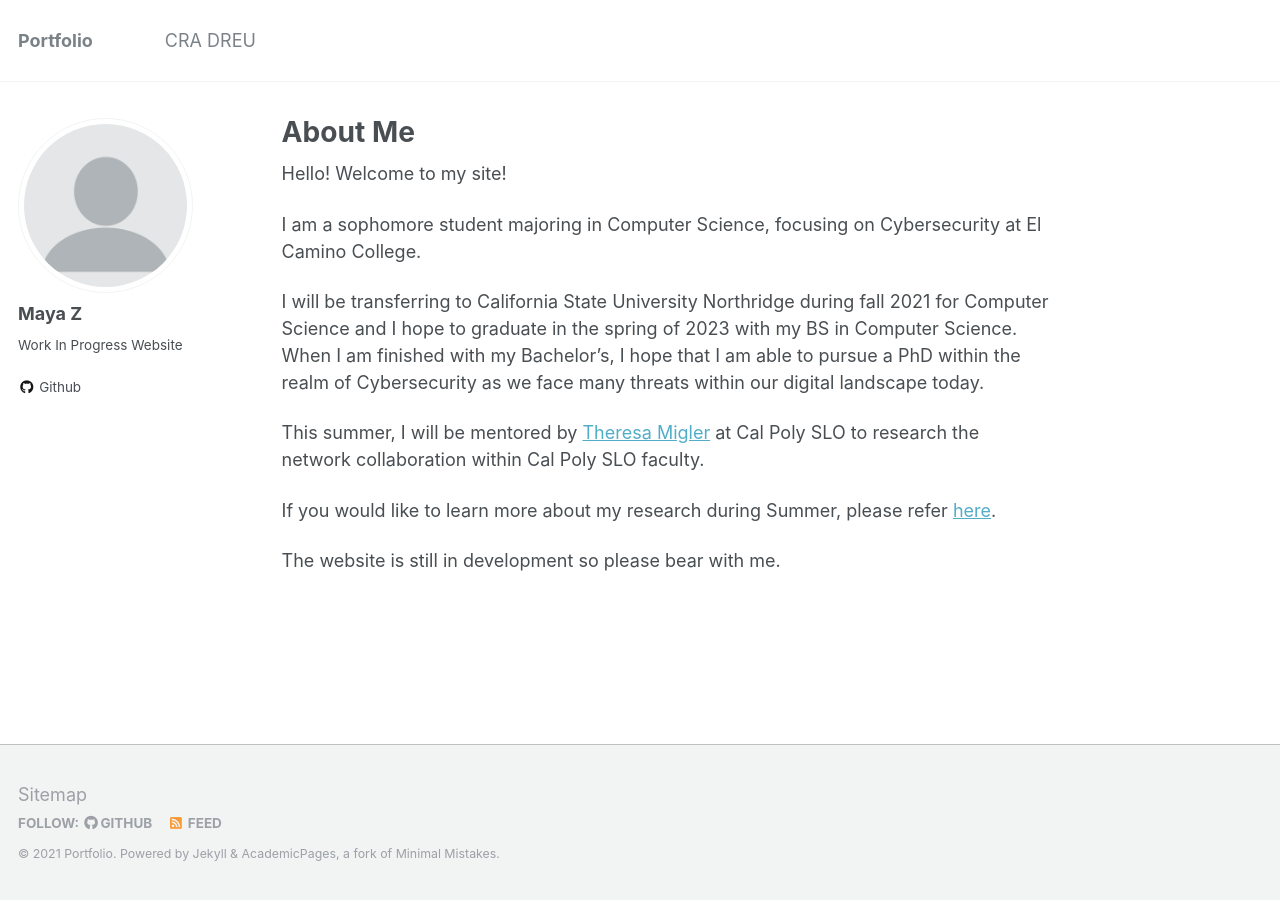
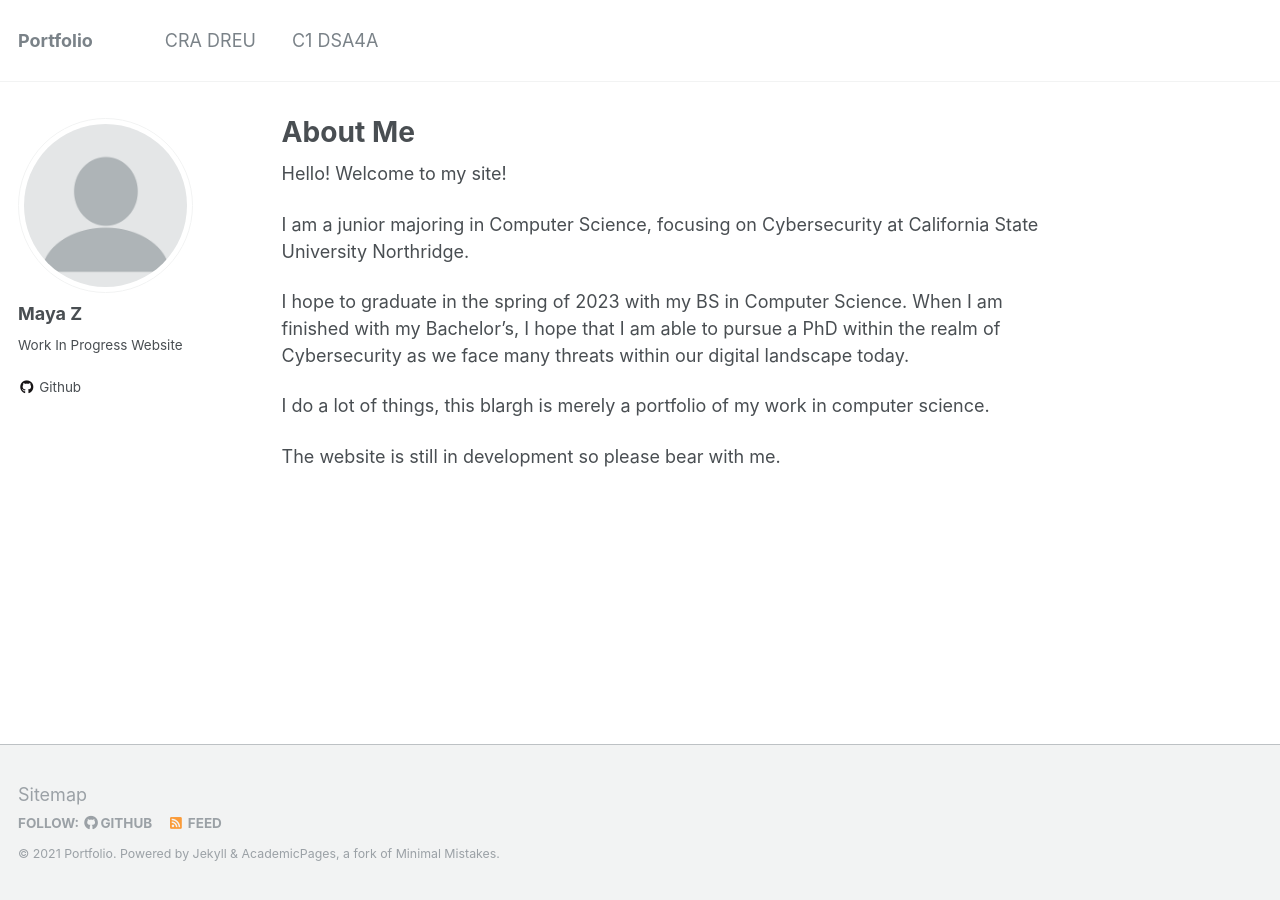
Before and after one commit to melonpocky/melonpocky.github.io, a Jekyll site: the page built from _pages/about.md, in a window 1280 px wide. Built offline with Jekyll 4.4.1, drawn with Linux system fonts in a browser that asks for light colours.

Commit message:
Updating Website

```diff
--- a/_config.yml
+++ b/_config.yml
@@ -102,7 +102,7 @@ author:
 #   instagram        :
 #   impactstory      : #"https://profiles.impactstory.org/u/xxxx-xxxx-xxxx-xxxx"
 #   lastfm           :
-  linkedin         :
+#  linkedin         :
 #   orcid            : "http://orcid.org/yourorcidurl"
 #   pinterest        :
 #   soundcloud       :
@@ -187,6 +187,9 @@ collections:
   cradreu:
     output: true
     permalink: /:collection/:path/
+  dsa4a:
+    output: true
+    permalink: /:collection/:path/
   talks:
     output: true
     permalink: /:collection/:path/
@@ -243,6 +246,14 @@ defaults:
   - scope:
       path: ""
       type: cradreu
+    values:
+      layout: single
+      author_profile: true
+      share: true
+  # _dsa4a
+  - scope:
+      path: ""
+      type: dsa4a
     values:
       layout: single
       author_profile: true
--- a/_data/navigation.yml
+++ b/_data/navigation.yml
@@ -8,6 +8,9 @@ main:
 
   - title: "CRA DREU"
     url: /cradreu/
+
+  - title: "C1 DSA4A"
+    url: /dsa4a/
 
 #  - title: "Portfolio"
 #    url: /portfolio/
--- a/_pages/about.md
+++ b/_pages/about.md
@@ -9,12 +9,10 @@ redirect_from:
 ---
 Hello! Welcome to my site!
 
-I am a sophomore student majoring in Computer Science, focusing on Cybersecurity at El Camino College.
+I am a junior majoring in Computer Science, focusing on Cybersecurity at California State University Northridge.
 
-I will be transferring to California State University Northridge during fall 2021 for Computer Science and I hope to graduate in the spring of 2023 with my BS in Computer Science. When I am finished with my Bachelor's, I hope that I am able to pursue a PhD within the realm of Cybersecurity as we face many threats within our digital landscape today.
+I hope to graduate in the spring of 2023 with my BS in Computer Science. When I am finished with my Bachelor's, I hope that I am able to pursue a PhD within the realm of Cybersecurity as we face many threats within our digital landscape today.
 
-This summer, I will be mentored by [Theresa Migler](https://theresamigler.com/) at Cal Poly SLO to research the network collaboration within Cal Poly SLO faculty.
-
-If you would like to learn more about my research during Summer, please refer [here](https://melonpocky.github.io/cradreu/).
+I do a lot of things, this blargh is merely a portfolio of my work in computer science.
 
 The website is still in development so please bear with me.
```
Also changed, not shown: _pages/dsa4a.html (added, +20 -0 lines).
